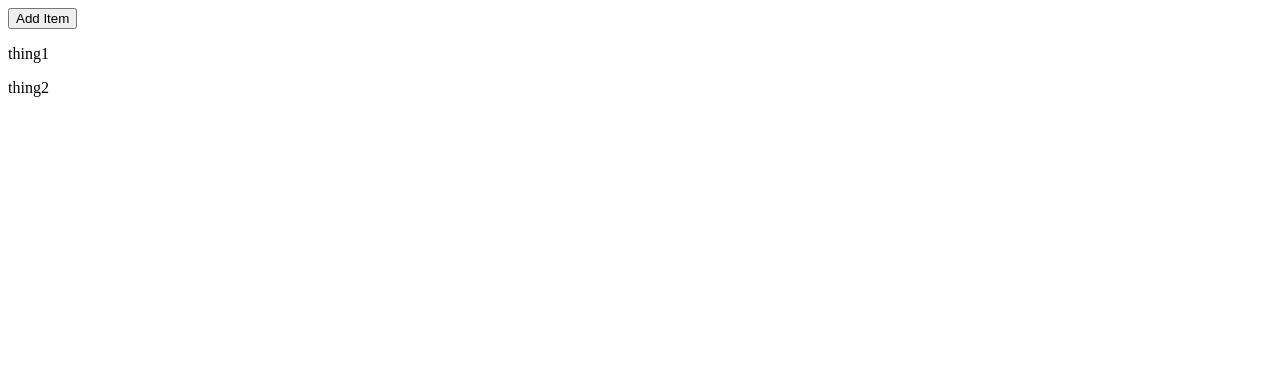
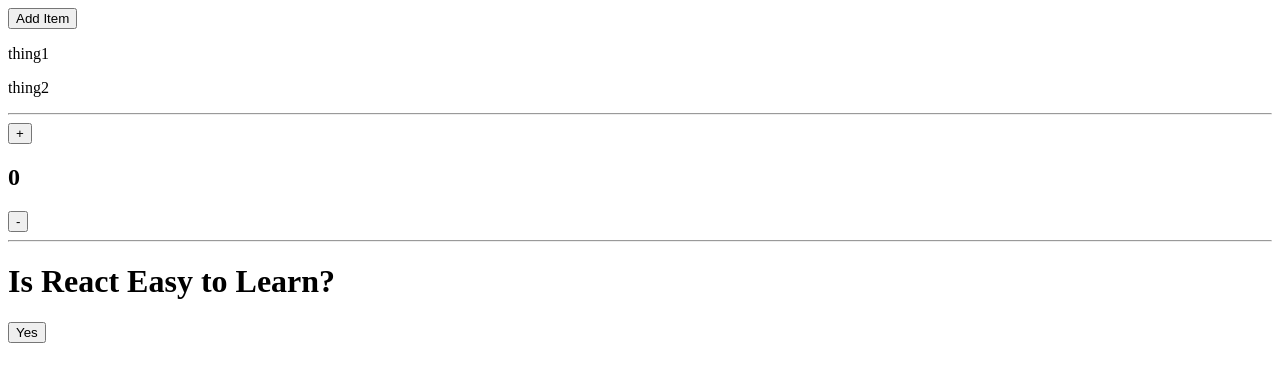
Before and after one commit to idowuemmao/my-react-tutorial, a React (Create React App) app: page / in a window 1280 px wide. Shown: the top 382 px of the page. Built offline with nearby package versions, Linux system fonts and the light colour scheme.

Commit message:
Learning state

```diff
--- a/src/components/Things/Things.js
+++ b/src/components/Things/Things.js
@@ -1,15 +1,40 @@
+import { useState } from "react";
+
 export default function Things() {
-  const thingsArray = ["thing1", "thing2"];
+  const [thingsArray, setThingsArray] = useState(["thing1", "thing2"]);
   const thingsElements = thingsArray.map((thing) => <p key={thing}>{thing}</p>);
-  //   console.log(thingsArray);
+  function addThings() {
+    const newThing = `thing ${thingsArray.length + 1}`;
+    //... is the spread operator and the spread operator is used to preserve the previous state. When used with useState, the spread operator can be used to update the state by creating a new object or array that includes the previous state and any new values.
+    setThingsArray((prevThings) => [...prevThings, newThing]);
+  }
+
+  const [count, setCount] = useState(0);
   function add() {
-    const newThing = `thing ${thingsArray.length + 1}`;
-    thingsArray.push(newThing);
+    setCount((prevCount) => prevCount + 1);
+  }
+  function minus() {
+    setCount((prevCount) => prevCount - 1);
+  }
+  const [state, setState] = useState("Yes");
+  function change() {
+    setState((prevState) => "No");
   }
   return (
     <div>
-      <button onClick={add}>Add Item</button>
+      <button onClick={addThings}>Add Item</button>
       {thingsElements}
+      <hr />
+      <div>
+        <button onClick={add}>+</button>
+        <h2>{count}</h2>
+        <button onClick={minus}>-</button>
+      </div>
+      <hr />
+      <div>
+        <h1>Is React Easy to Learn?</h1>
+        <button onClick={change}>{state}</button>
+      </div>
     </div>
   );
 }
```
